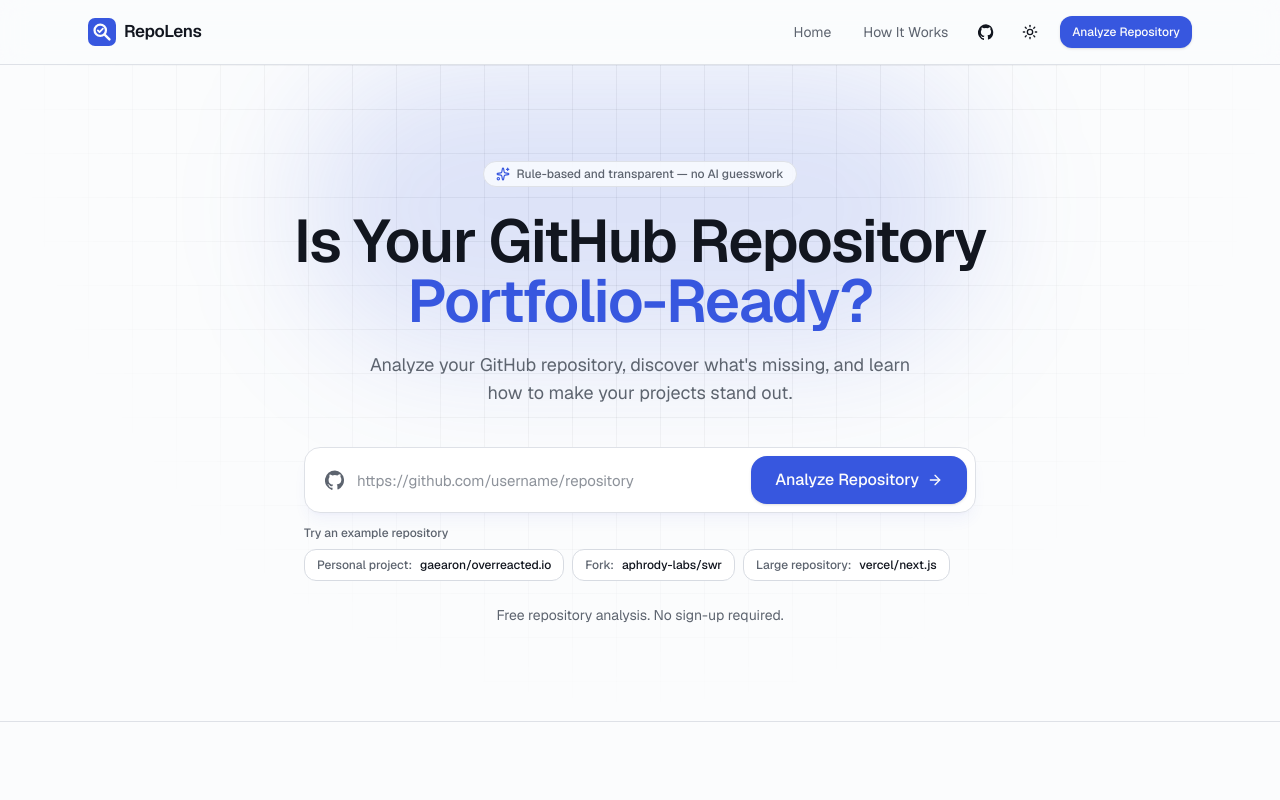
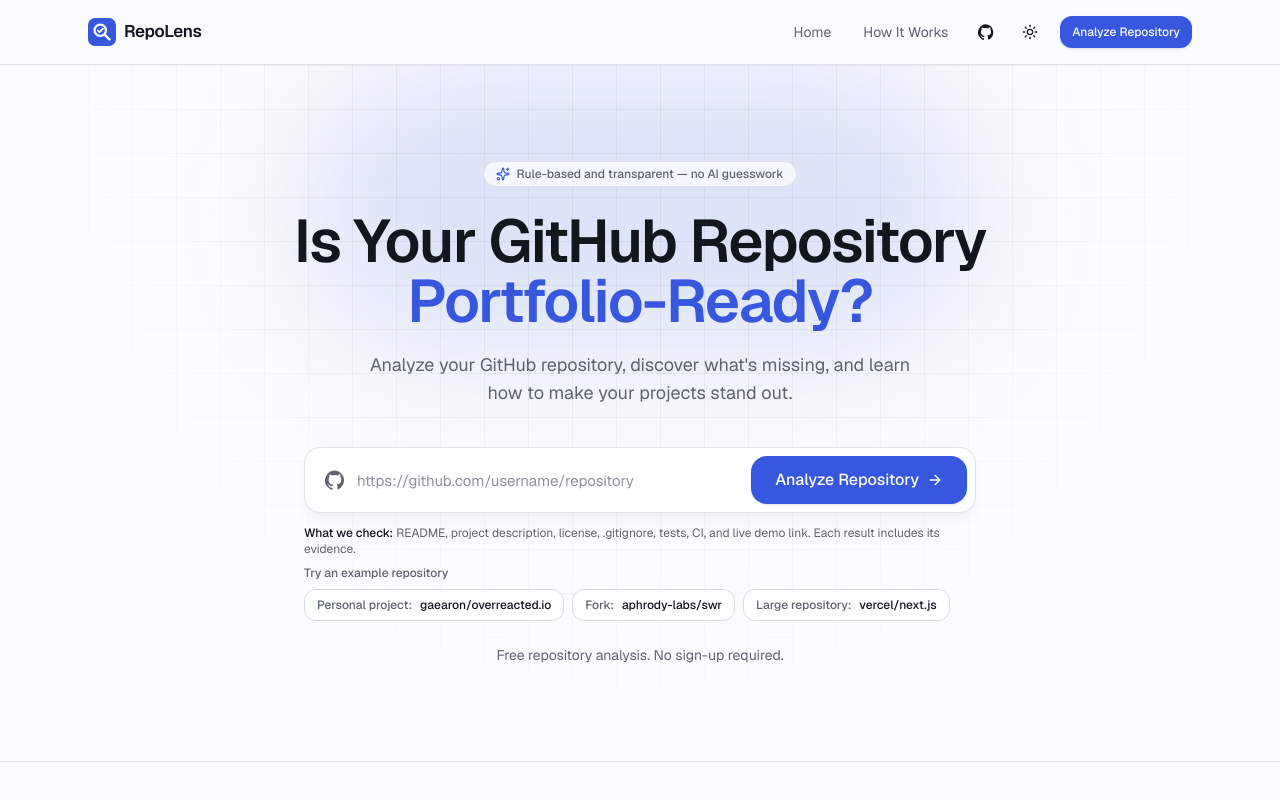
Before and after one commit to mondaylin999-oss/RepoLens, a Next.js app: page / in a window 1280 px wide. Shown: the top 800 px of the page. Built offline with nearby package versions, Linux system fonts and the light colour scheme; no server answers.

Commit message:
Explain repository checks before analysis

```diff
--- a/components/github/repo-url-form.tsx
+++ b/components/github/repo-url-form.tsx
@@ -74,6 +74,10 @@ export function RepoUrlForm({ defaultValue = "", size = "default", autoFocus, bu
         </Button>
       </div>
       <div className="mt-3 space-y-2 text-left">
+        <p className="text-xs text-muted-foreground">
+          <span className="font-medium text-foreground">What we check:</span> README, project description, license,
+          .gitignore, tests, CI, and live demo link. Each result includes its evidence.
+        </p>
         <p className="text-xs font-medium text-muted-foreground">Try an example repository</p>
         <div className="flex flex-wrap gap-2">
           {EXAMPLE_REPOSITORIES.map((example) => (
```
